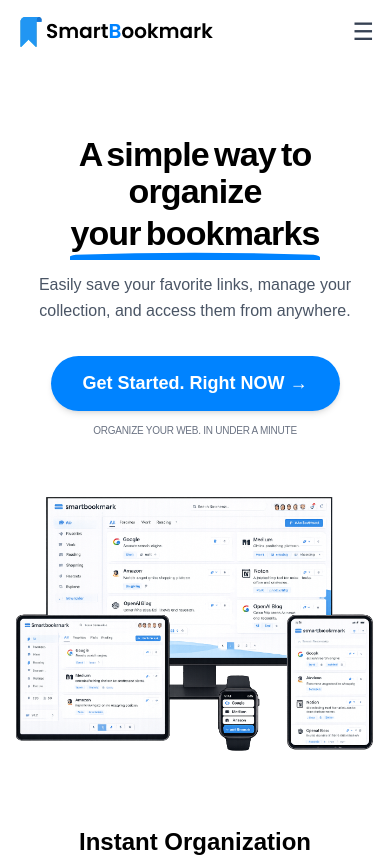
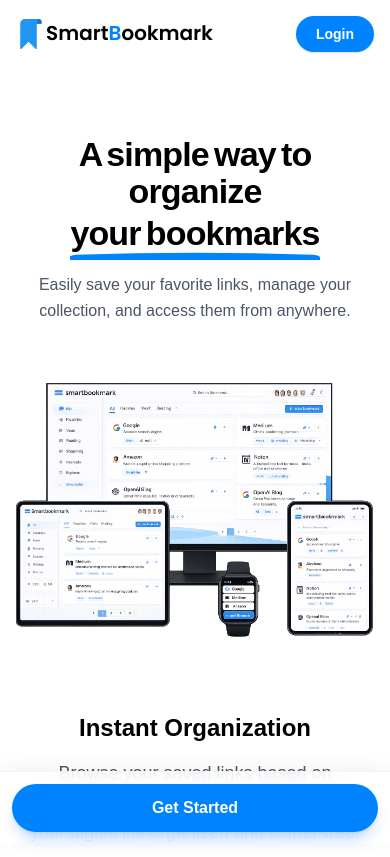
Before and after one commit to arunbaaby/AbstrabitBookmarkApp, a Next.js app: page / in a window 390 px wide. Shown: the top 857 px of the page. Built offline with nearby package versions, Linux system fonts and the light colour scheme; no server answers.

Commit message:
Simplify mobile navigation and refine CTA experience

```diff
--- a/src/components/LandingPage.tsx
+++ b/src/components/LandingPage.tsx
@@ -9,7 +9,6 @@ import LoginModal from './LoginModal'
 const LandingPage = ({ initialUser }: { initialUser: any }) => {
     const router = useRouter()
     const [user, setUser] = useState(initialUser)
-    const [isOpen, setIsOpen] = useState(false)
     const [isLoginModalOpen, setIsLoginModalOpen] = useState(false)
     const [showStickyCTA, setShowStickyCTA] = useState(false)
     const supabase = createClient()
@@ -91,26 +90,21 @@ const LandingPage = ({ initialUser }: { initialUser: any }) => {
                             )}
                         </ul>
 
-                        <button onClick={() => setIsOpen(!isOpen)} className="lg:hidden text-2xl text-gray-700">
-                            {isOpen ? "✕" : "☰"}
-                        </button>
+                        <div className="lg:hidden flex items-center">
+                            {user ? (
+                                <Link href="/dashboard" className="px-5 py-2 text-sm font-bold bg-gray-50 text-gray-700 rounded-full border border-gray-100">
+                                    Dashboard
+                                </Link>
+                            ) : (
+                                <button
+                                    onClick={handleLogin}
+                                    className="px-5 py-2 text-sm font-bold bg-[#0083FF] text-white rounded-full shadow-sm"
+                                >
+                                    Login
+                                </button>
+                            )}
+                        </div>
                     </nav>
-
-                    {/* MOBILE NAV */}
-                    {isOpen && (
-                        <div className="lg:hidden border-t bg-white">
-                            <ul className="flex flex-col px-6 py-6 space-y-4">
-                                {user ? (
-                                    <>
-                                        <li><Link href="/dashboard" onClick={() => setIsOpen(false)} className="font-medium text-gray-700">Dashboard</Link></li>
-                                        <li><button onClick={() => { setIsOpen(false); supabase.auth.signOut().then(() => router.refresh()); }} className="font-medium text-red-500">Sign Out</button></li>
-                                    </>
-                                ) : (
-                                    <li><button onClick={handleLogin} className="font-medium text-[#0083FF]">Login</button></li>
-                                )}
-                            </ul>
-                        </div>
-                    )}
                 </div>
             </header>
 
@@ -132,17 +126,7 @@ const LandingPage = ({ initialUser }: { initialUser: any }) => {
                         and access them from anywhere.
                     </p>
 
-                    <div className="mt-8 md:mt-10 flex flex-col items-center">
-                        <button
-                            onClick={handleGetStarted}
-                            className="bg-[#0083FF] hover:bg-blue-600 text-white font-semibold text-[18px] md:text-[20px] px-8 md:px-14 py-3.5 md:py-4 rounded-full shadow-md transition flex items-center gap-2"
-                        >
-                            Get Started. Right NOW →
-                        </button>
-                        <p className="mt-3 md:mt-4 text-[10px] md:text-sm text-gray-500 uppercase tracking-tight">
-                            ORGANIZE YOUR WEB. IN UNDER A MINUTE
-                        </p>
-                    </div>
+
                 </div>
             </section>
 
@@ -298,16 +282,26 @@ const LandingPage = ({ initialUser }: { initialUser: any }) => {
                 </div>
             </footer>
 
-            {/* STICKY CTA */}
+            {/* MOBILE STICKY CTA - Always Visible */}
+            <div className="fixed bottom-0 left-0 right-0 z-40 md:hidden bg-white/80 backdrop-blur-md border-t border-gray-100 p-3 shadow-[0_-4px_20px_rgba(0,0,0,0.05)]">
+                <button
+                    onClick={handleGetStarted}
+                    className="w-full bg-[#0083FF] text-white py-3 rounded-full font-black text-base shadow-lg shadow-blue-500/25 active:scale-[0.98] transition-all"
+                >
+                    Get Started
+                </button>
+            </div>
+
+            {/* DESKTOP STICKY BUTTON - Scroll Dependent */}
             {showStickyCTA && (
-                <div className="fixed bottom-6 left-1/2 -translate-x-1/2 z-40 flex flex-col items-center gap-1.5 md:gap-2 w-[calc(100%-48px)] md:w-auto">
+                <div className="fixed bottom-0 left-0 right-0 z-40 hidden md:flex flex-col items-center gap-2 pb-8 pointer-events-none">
                     <button
                         onClick={handleGetStarted}
-                        className="bg-[#0083FF] hover:bg-blue-600 text-white font-semibold text-[17px] md:text-[20px] px-8 md:px-14 py-3.5 md:py-4 rounded-full shadow-lg transition flex items-center justify-center gap-2 whitespace-nowrap active:scale-95 w-full md:w-auto"
+                        className="bg-[#0083FF] hover:bg-blue-600 text-white font-semibold text-[20px] px-14 py-4 rounded-full shadow-lg transition flex items-center justify-center gap-2 whitespace-nowrap active:scale-95 pointer-events-auto"
                     >
                         Get Started. Right NOW →
                     </button>
-                    <p className="text-[10px] md:text-sm text-gray-500 text-center font-medium uppercase tracking-tight">
+                    <p className="text-sm text-gray-500 text-center font-medium uppercase tracking-tight">
                         ORGANIZE YOUR WEB. IN UNDER A MINUTE
                     </p>
                 </div>
```
